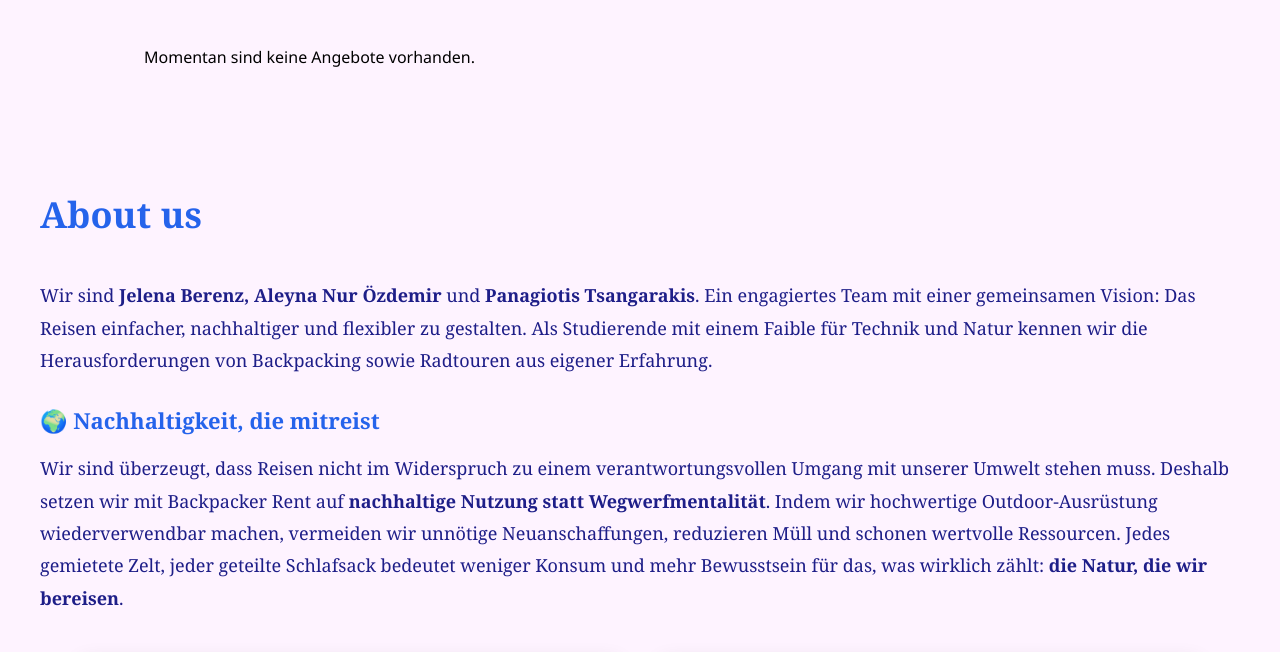
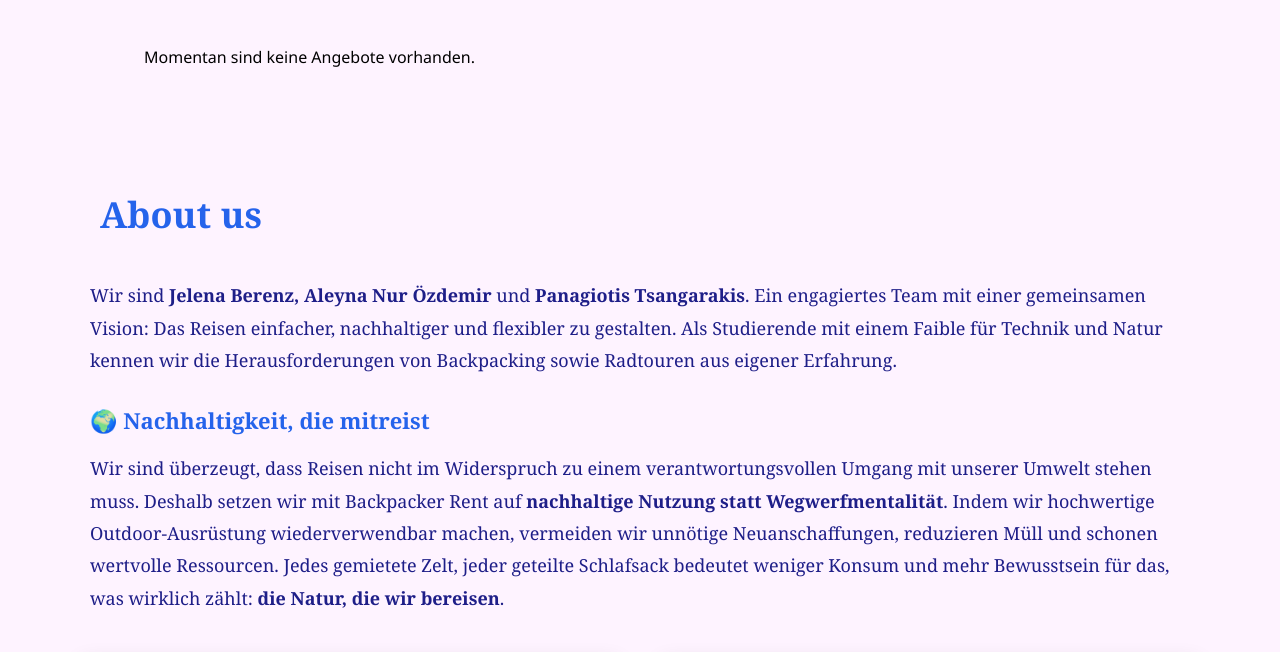
Before and after one commit to jberenz/BackpackerRent, a Flask app: page / in a window 1280 px wide. Shown: the part 983-1635 px from the top of the page. Run offline with Flask 3, Linux system fonts and the light colour scheme; data that the repository does not hold is empty; grey boxes are pictures that could not be loaded.

Commit message:
About us korrekter Abstand

```diff
--- a/static/css/style.css
+++ b/static/css/style.css
@@ -677,6 +677,7 @@
   align-items: center;
   gap: 16px;
   margin-bottom: 40px;
+   margin-left: 60px;
 }
 .about-icon {
   width: 50px;
@@ -686,11 +687,15 @@
   display: flex;
   flex-direction: column;
   gap: 40px;
+
 }
 .about-text {
   font-size: 18px;
   line-height: 1.8;
+  max-width: 1100px;   /* gleiche Breite wie die Bilder */
+  margin: 0 auto;     /* zentriert den Textblock */
 }
+
 .about-text h3 {
   font-size: 22px;
   color: #2563EB;
```
